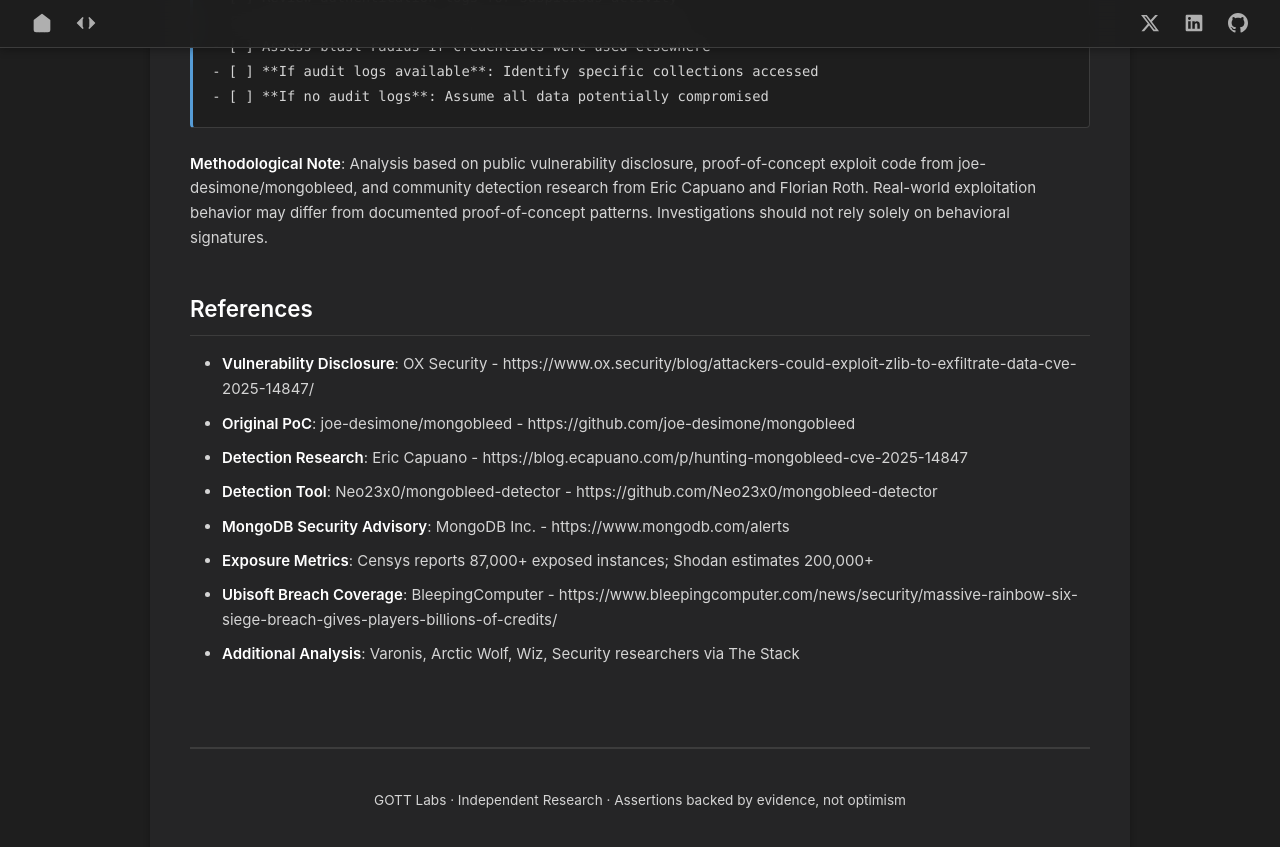
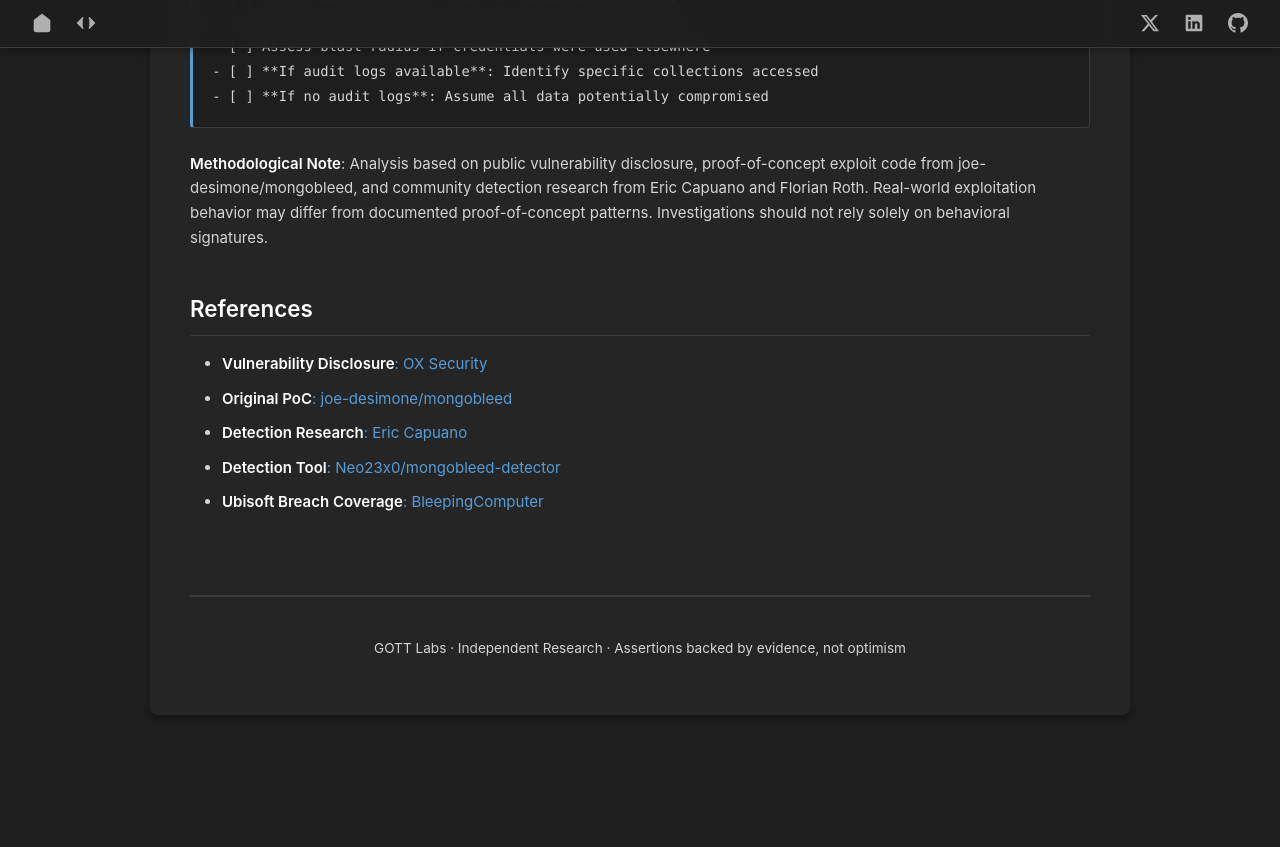
Before and after one commit to gottlabs/home, a Jekyll site: the page built from _posts/2025-12-29-mongobleed-forensics.md, in a window 1280 px wide and 900 px high, scrolled down 12537 px. Shown: the top 847 px of the window. Built offline with Jekyll 4.4.1, drawn with Linux system fonts in a browser that asks for light colours; after the commit the page ends 13284 px from its top, so only the background shows below that.

Commit message:
Update 2025-12-29-mongobleed-forensics.md

```diff
--- a/_posts/2025-12-29-mongobleed-forensics.md
+++ b/_posts/2025-12-29-mongobleed-forensics.md
@@ -452,11 +452,8 @@ Incident response checklist when MongoBleed exploitation is confirmed:
 **Methodological Note**: Analysis based on public vulnerability disclosure, proof-of-concept exploit code from joe-desimone/mongobleed, and community detection research from Eric Capuano and Florian Roth. Real-world exploitation behavior may differ from documented proof-of-concept patterns. Investigations should not rely solely on behavioral signatures.
 
 ### References
-- **Vulnerability Disclosure**: OX Security - https://www.ox.security/blog/attackers-could-exploit-zlib-to-exfiltrate-data-cve-2025-14847/
-- **Original PoC**: joe-desimone/mongobleed - https://github.com/joe-desimone/mongobleed
-- **Detection Research**: Eric Capuano - https://blog.ecapuano.com/p/hunting-mongobleed-cve-2025-14847
-- **Detection Tool**: Neo23x0/mongobleed-detector - https://github.com/Neo23x0/mongobleed-detector
-- **MongoDB Security Advisory**: MongoDB Inc. - https://www.mongodb.com/alerts
-- **Exposure Metrics**: Censys reports 87,000+ exposed instances; Shodan estimates 200,000+
-- **Ubisoft Breach Coverage**: BleepingComputer - https://www.bleepingcomputer.com/news/security/massive-rainbow-six-siege-breach-gives-players-billions-of-credits/
-- **Additional Analysis**: Varonis, Arctic Wolf, Wiz, Security researchers via The Stack
+- [**Vulnerability Disclosure**: OX Security](https://www.ox.security/blog/attackers-could-exploit-zlib-to-exfiltrate-data-cve-2025-14847/)
+- [**Original PoC**: joe-desimone/mongobleed](https://github.com/joe-desimone/mongobleed)
+- [**Detection Research**: Eric Capuano](https://blog.ecapuano.com/p/hunting-mongobleed-cve-2025-14847)
+- [**Detection Tool**: Neo23x0/mongobleed-detector](https://github.com/Neo23x0/mongobleed-detector)
+- [**Ubisoft Breach Coverage**: BleepingComputer](https://www.bleepingcomputer.com/news/security/massive-rainbow-six-siege-breach-gives-players-billions-of-credits/)
```
